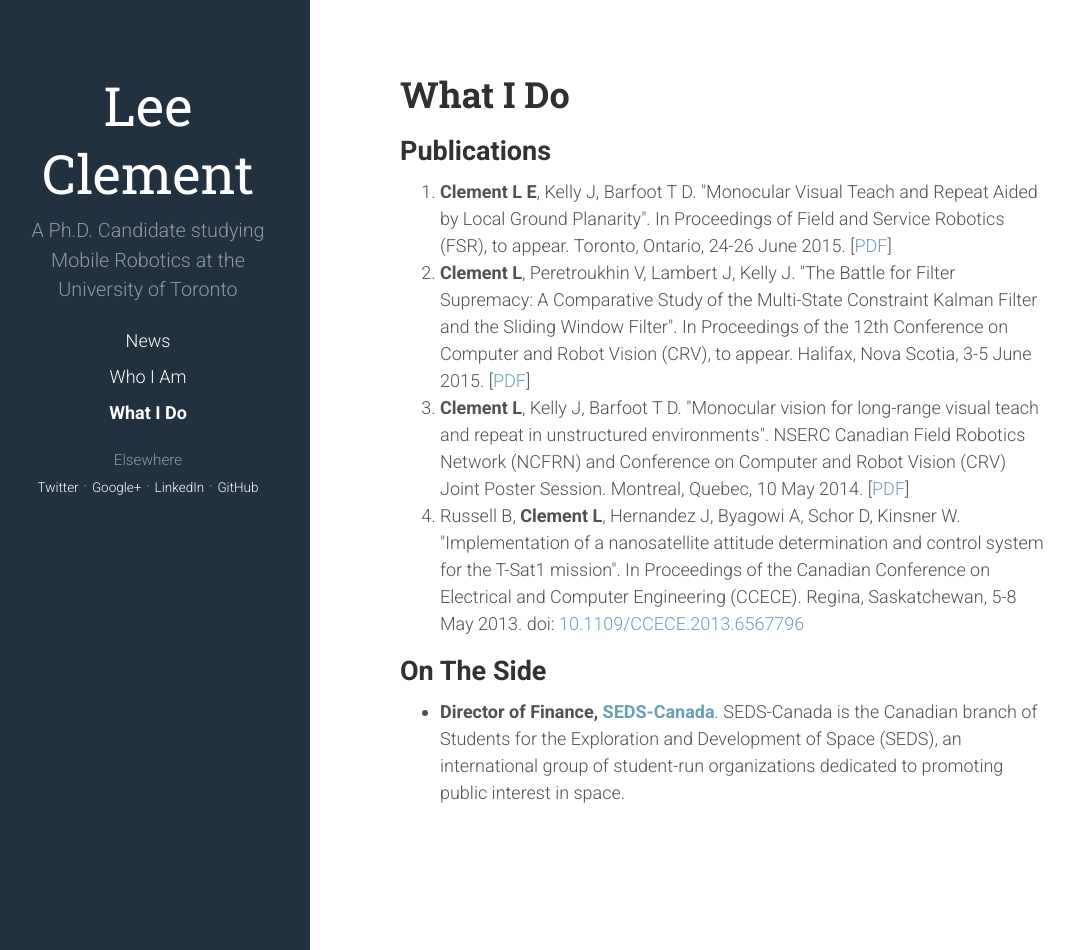
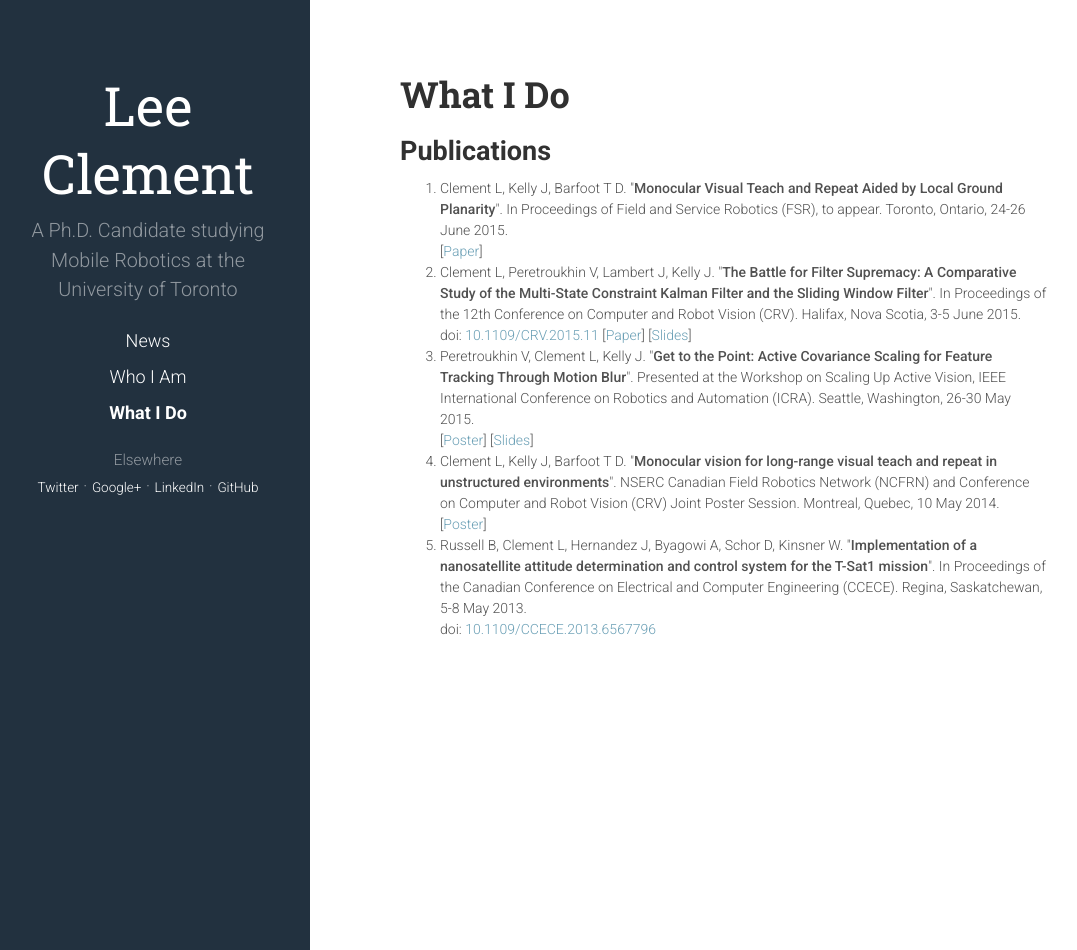
Before and after one commit to leeclemnet/leeclemnet.github.io, a Jekyll site: the page built from work.md, in a window 1280 px wide and 950 px high. Shown: the whole window, without its empty margins (14-1091 px from the left). Built offline with Jekyll 4.4.1, drawn with Linux system fonts in a browser that asks for light colours; nearby versions of some CDN libraries; Markdown is read by kramdown in place of the engine named in the settings.

Commit message:
Added publication and modified work page format

```diff
--- a/_includes/head.html
+++ b/_includes/head.html
@@ -20,7 +20,7 @@
   <link rel="stylesheet" href="{{ site.baseurl }}public/css/hyde.css">
   <link rel="stylesheet" href="{{ site.baseurl }}public/css/extras.css">
   <link rel="stylesheet" href="//maxcdn.bootstrapcdn.com/font-awesome/4.2.0/css/font-awesome.min.css">
-  <link rel="stylesheet" href="http://fonts.googleapis.com/css?family=Roboto+Slab:400,700|Roboto:300,700">
+  <link rel="stylesheet" href="http://fonts.googleapis.com/css?family=Roboto+Slab:400,700|Roboto:300,500,700">
 
   <!-- Icons -->
   <link rel="apple-touch-icon-precomposed" sizes="144x144" href="{{ site.baseurl }}public/apple-touch-icon-144-precomposed.png">
--- a/public/css/extras.css
+++ b/public/css/extras.css
@@ -6,6 +6,17 @@
  * Gallery
  * Modal dialog
  */
+
+/*
+ * Publication list
+ */
+.pub-list {
+  font-size: 14px;
+}
+
+.pub-list b {
+  font-weight: 500;
+}
 
 /*
  * Gallery
--- a/public/css/hyde.css
+++ b/public/css/hyde.css
@@ -33,6 +33,7 @@
 
 html {
   font-family: "Roboto", sans-serif;
+  font-weight: 300;
 }
 @media (min-width: 48em) {
   html {
--- a/work.md
+++ b/work.md
@@ -7,25 +7,34 @@ sitemap:
 ---
 
 ## Publications
-<ol>
+<div class="pub-list"> <ol>
 
-<li> <b>Clement L E</b>, Kelly J, Barfoot T D. "Monocular Visual Teach and Repeat Aided by Local Ground Planarity". In Proceedings of Field and Service Robotics (FSR), to appear. Toronto, Ontario, 24-26 June 2015. [<a href="{{ site.url }}/assets/docs/fsr2015.pdf">PDF</a>]</li>
+<li> Clement L, Kelly J, Barfoot T D. "<b>Monocular Visual Teach and Repeat Aided by Local Ground Planarity</b>". In Proceedings of Field and Service Robotics (FSR), to appear. Toronto, Ontario, 24-26 June 2015.<br/>
+  [<a href="{{ site.url }}/assets/docs/fsr2015_monoVTR_paper.pdf">Paper</a>]
+</li>
 
-<li> <b>Clement L</b>, Peretroukhin V, Lambert J, Kelly J. "The Battle for Filter Supremacy: A Comparative Study of the Multi-State Constraint Kalman Filter and the Sliding Window Filter". In Proceedings of the 12th Conference on Computer and Robot Vision (CRV), to appear. Halifax, Nova Scotia, 3-5 June 2015. [<a href="{{ site.url }}/assets/docs/crv2015.pdf">PDF</a>] </li>
+<li> Clement L, Peretroukhin V, Lambert J, Kelly J. "<b>The Battle for Filter Supremacy: A Comparative Study of the Multi-State Constraint Kalman Filter and the Sliding Window Filter</b>". In Proceedings of the 12th Conference on Computer and Robot Vision (CRV). Halifax, Nova Scotia, 3-5 June 2015.<br/>
+  doi: <a href="http://dx.doi.org/10.1109/CRV.2015.11">10.1109/CRV.2015.11</a> [<a href="{{ site.url }}/assets/docs/crv2015_battle_paper.pdf">Paper</a>] [<a href="{{ site.url }}/assets/docs/crv2015_battle_slides.pdf">Slides</a>]
+</li>
 
-<li> <b>Clement L</b>, Kelly J, Barfoot T D. "Monocular vision for long-range visual teach and repeat in unstructured environments". NSERC Canadian Field Robotics Network (NCFRN) and Conference on Computer and Robot Vision (CRV) Joint Poster Session. Montreal, Quebec, 10 May 2014. [<a href="{{ site.url }}/assets/docs/ncfrn2014.pdf">PDF</a>] </li>
+<li> Peretroukhin V, Clement L, Kelly J. "<b>Get to the Point: Active Covariance Scaling for Feature Tracking Through Motion Blur</b>". Presented at the Workshop on Scaling Up Active Vision, IEEE International Conference on Robotics and Automation (ICRA). Seattle, Washington, 26-30 May 2015.<br/>
+  [<a href="{{ site.url }}/assets/docs/icra2015_blur_poster.pdf">Poster</a>] [<a href="{{ site.url }}/assets/docs/icra2015_blur_slides.pdf">Slides</a>]
+</li>
 
-<li> Russell B, <b>Clement L</b>, Hernandez J, Byagowi A, Schor D, Kinsner W.
-"Implementation of a nanosatellite attitude determination and control system for the T-Sat1 mission".
-In Proceedings of the Canadian Conference on Electrical and Computer Engineering (CCECE). Regina, Saskatchewan, 5-8 May 2013.
-doi: <a href="http://dx.doi.org/10.1109/CCECE.2013.6567796">10.1109/CCECE.2013.6567796</a> </li>
+<li> Clement L, Kelly J, Barfoot T D. "<b>Monocular vision for long-range visual teach and repeat in unstructured environments</b>". NSERC Canadian Field Robotics Network (NCFRN) and Conference on Computer and Robot Vision (CRV) Joint Poster Session. Montreal, Quebec, 10 May 2014.<br/>
+  [<a href="{{ site.url }}/assets/docs/ncfrn2014_monoVTR_poster.pdf">Poster</a>]
+</li>
 
-</ol>
+<li> Russell B, Clement L, Hernandez J, Byagowi A, Schor D, Kinsner W. "<b>Implementation of a nanosatellite attitude determination and control system for the T-Sat1 mission</b>". In Proceedings of the Canadian Conference on Electrical and Computer Engineering (CCECE). Regina, Saskatchewan, 5-8 May 2013. <br/>
+  doi: <a href="http://dx.doi.org/10.1109/CCECE.2013.6567796">10.1109/CCECE.2013.6567796</a>
+</li>
+
+</ol> </div>
 
 
-## On The Side
+<!-- ## On The Side
 <ul>
 
 <li> <b>Director of Finance, <a href="http://seds.ca">SEDS-Canada</a></b>. SEDS-Canada is the Canadian branch of Students for the Exploration and Development of Space (SEDS), an international group of student-run organizations dedicated to promoting public interest in space. </li>
 
-</ul>
+</ul> -->
```
Also changed, not shown: 9 other files.
